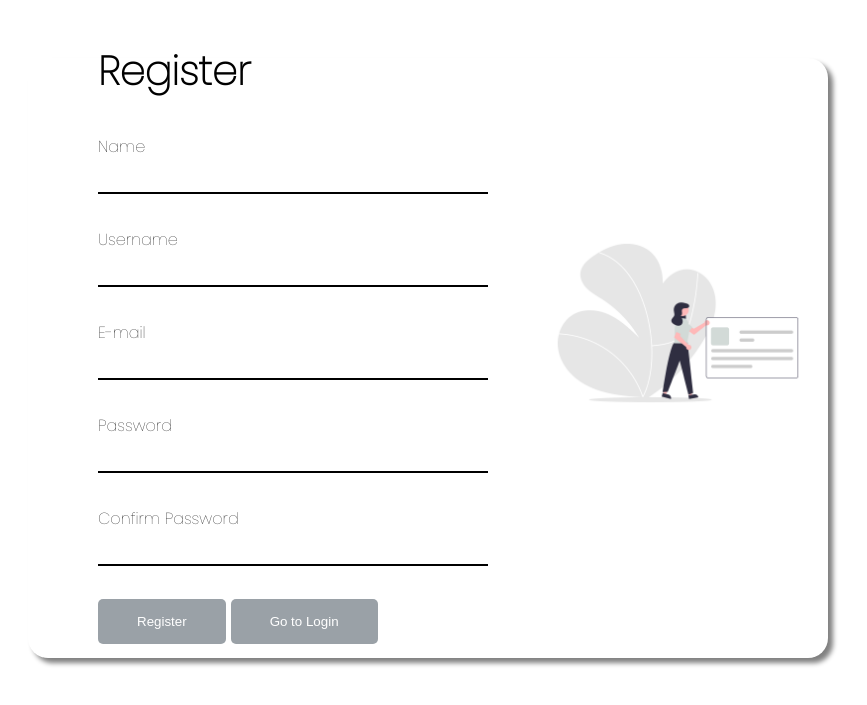
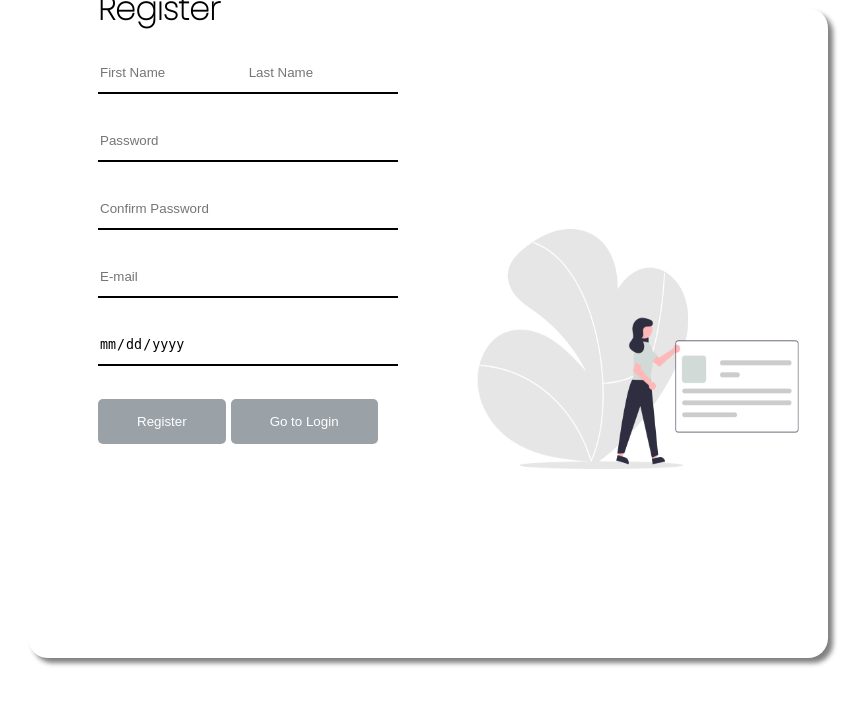
Before and after one commit to Kelpie12/Project-PW, a PHP site: page /register.php in a window 1280 px wide. Shown: the top 705 px of the page, without its empty margins (212-1079 px from the left). Run offline with PHP 8.4, Linux system fonts and the light colour scheme.

Commit message:
update-log-res-form

```diff
--- a/LogReg_Form/Register.php
+++ b/LogReg_Form/Register.php
@@ -1,6 +1,5 @@
 <!DOCTYPE html>
 <html lang="en">
-
 <head>
     <meta charset="UTF-8">
     <meta name="viewport" content="width=device-width, initial-scale=1.0">
@@ -10,61 +9,51 @@
     <title>Register</title>
 
     <style>
-        .container {
+        .container{
             margin-top: 0px;
-            height: 600px;
-        }
-
-        body {
-            padding-top: 50px;
+            height: 650px;
         }
     </style>
 </head>
-
 <body>
 
     <div class="container">
         <div class="regis-content">
             <div class="regis-image">
-                <figure><img src="register.png" width="300px" height="auto" style="padding-top: 100px; margin-right: 100px;"></figure>
+                <figure><img src="register.png" width="400" height="300" style="padding-top: 125px; margin-right: 100px;"></figure>
             </div>
 
             <div class="regis-form">
-                <h2 class="form-title" style='font-size: 2.5rem; text-align: left;'><b>Register</b></h2>
+                <h2><b>Register</b></h2>
                 <form method="post" class="register-form" id="login-form">
                     <div class="form-group">
-                        <label for="">Name</label>
-                        <input type="text" name="name" id="name" />
+                        <input type="text" name="Register_fname" id="Register_fname" style="width: 140px;" placeholder="First Name"/>
+                        <input type="text" name="Register_lname" id="Register_lname" style="width: 140px;" placeholder="Last Name"/>
                         <hr>
                     </div>
                     <div class="form-group">
-                        <label for="">Username</label>
-                        <input type="text" name="username" id="username" />
+                        <input type="password" name="Register_password" id="Register_password" placeholder="Password"/>
                         <hr>
                     </div>
                     <div class="form-group">
-                        <label for="">E-mail</label>
-                        <input type="text" name="email" id="email" />
+                        <input type="password" name="Register_confirm" id="Register_confirm" placeholder="Confirm Password"/>
                         <hr>
                     </div>
                     <div class="form-group">
-                        <label for="">Password</label>
-                        <input type="password" name="password" id="password" />
+                        <input type="text" name="Register_email" id="Register_email" placeholder="E-mail"/>
                         <hr>
                     </div>
                     <div class="form-group">
-                        <label for="">Confirm Password</label>
-                        <input type="password" name="conpass" id="conpass" />
+                        <input type="date" name="Register_birthdate" id="Register_birthdate" placeholder="mm/dd/yyyy"/>
                         <hr>
                     </div>
                     <div class="form-group form-button">
-                        <input type="submit" name="register" class="form-submit" value="Register" style="margin-right: 5px;"></input>
-                        <a href="./login.php"><button type="button" class="form-submit">Go to Login</button></a>
+                        <input type="submit" name="Register_btn" class="form-submit" value="Register" style="margin-right: 5px;"></input>
+                        <a href="./login.php" ><button type="button" class="form-submit">Go to Login</button></a>
                     </div>
                 </form>
             </div>
         </div>
     </div>
 </body>
-
 </html>
```
Also changed, not shown: LogReg_Form/Login.php (+7 -12 lines).
